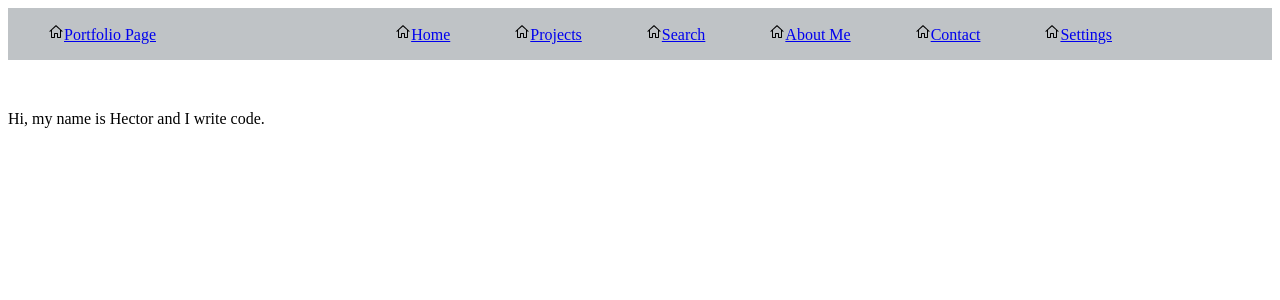
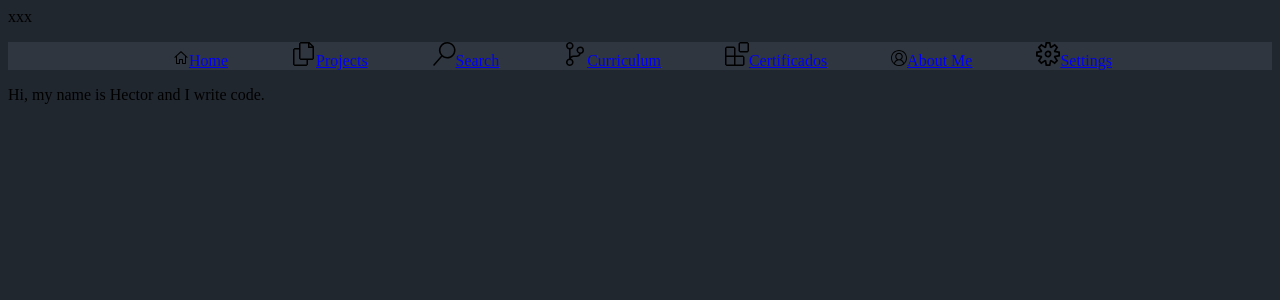
Before and after one commit to hoftherose/CVPage, a Flask app: page / in a window 1280 px wide. Shown: the top 300 px of the page. Run offline with Flask 2, Linux system fonts and the light colour scheme.

Commit message:
Color Schemes and restructure frame

```diff
--- a/static/css/main.css
+++ b/static/css/main.css
@@ -1,4 +1,14 @@
 @import "base.css";
+
+body {
+    background-color: rgb(33, 39, 47);
+    /* darker shade in explorer
+        background-color: rgb(29, 34, 41);
+    */
+    /* light separater lines
+        background-color: rgb(66, 76, 87);
+    */
+}
 
 .nav-bar{
     display: flex;
--- a/templates/main/main_frame.html
+++ b/templates/main/main_frame.html
@@ -5,18 +5,20 @@
 {% endblock %}
 
 {% block body %}
-    <div class="nav-bar">
+    <div class="top-bar">
+        <div class="exit-buttons">xxx</div>
+        <div class="app-title"></div>
+    </div>
+    <div class="side-bar">
         <nav>
             <ul>
-                <li style="float: left">
-                    <a href='{{ url_for("home_pages.Home") }}'><img src="{{ url_for('static', filename='assets/icons/home.svg') }}">Portfolio Page</a>
-                </li>
                 <li><a href='{{ url_for("home_pages.Projects") }}'><img src="{{ url_for('static', filename='assets/icons/home.svg') }}">Home</a></li>
-                <li><a href='{{ url_for("home_pages.Projects") }}'><img src="{{ url_for('static', filename='assets/icons/home.svg') }}">Projects</a></li>
-                <li><a href='{{ url_for("home_pages.Projects") }}'><img src="{{ url_for('static', filename='assets/icons/home.svg') }}">Search</a></li>
-                <li><a href='{{ url_for("home_pages.Projects") }}'><img src="{{ url_for('static', filename='assets/icons/home.svg') }}">About Me</a></li>
-                <li><a href='{{ url_for("home_pages.Projects") }}'><img src="{{ url_for('static', filename='assets/icons/home.svg') }}">Contact</a></li>
-                <li><a href='{{ url_for("home_pages.Projects") }}'><img src="{{ url_for('static', filename='assets/icons/home.svg') }}">Settings</a></li>
+                <li><a href='{{ url_for("home_pages.Projects") }}'><img src="{{ url_for('static', filename='assets/icons/files.svg') }}">Projects</a></li>
+                <li><a href='{{ url_for("home_pages.Projects") }}'><img src="{{ url_for('static', filename='assets/icons/search.svg') }}">Search</a></li>
+                <li><a href='{{ url_for("home_pages.Projects") }}'><img src="{{ url_for('static', filename='assets/icons/source-control.svg') }}">Curriculum</a></li>
+                <li><a href='{{ url_for("home_pages.Projects") }}'><img src="{{ url_for('static', filename='assets/icons/extensions.svg') }}">Certificados</a></li>
+                <li><a href='{{ url_for("home_pages.Projects") }}'><img src="{{ url_for('static', filename='assets/icons/account.svg') }}">About Me</a></li>
+                <li><a href='{{ url_for("home_pages.Projects") }}'><img src="{{ url_for('static', filename='assets/icons/settings-gear.svg') }}">Settings</a></li>
             </ul>
         </nav>
     </div>
```
Also changed, not shown: static/assets/icons/account.svg (added), static/assets/icons/settings-gear.svg (added).
